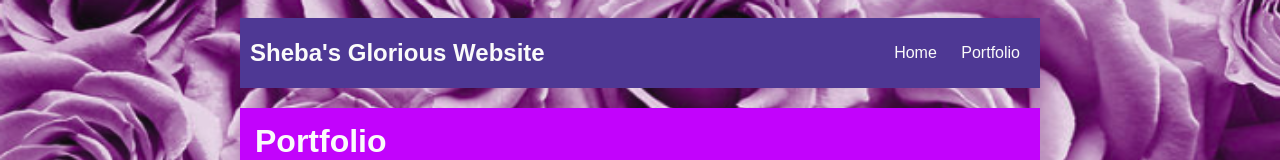
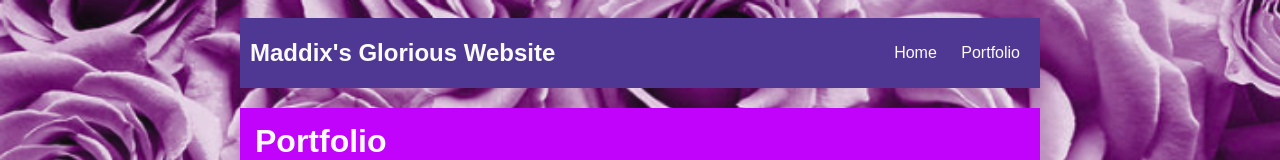
Before and after one commit to maddixtrou/maddixtrou, a plain HTML site: page portfolio.html in a window 1280 px wide. Shown: the top 160 px of the page. Drawn offline with Linux system fonts and the light colour scheme.

Commit message:
fixing runtime

```diff
--- a/portfolio.html
+++ b/portfolio.html
@@ -9,7 +9,7 @@
         <div id="all-contents">
             <nav>
 
-                <h1>Sheba's Glorious Website</h1>
+                <h1>Maddix's Glorious Website</h1>
                 <ul id="nav-ul">
                     <li class="nav-li">
                         <a class="nav-a" href="index.html">Home</a>
```
